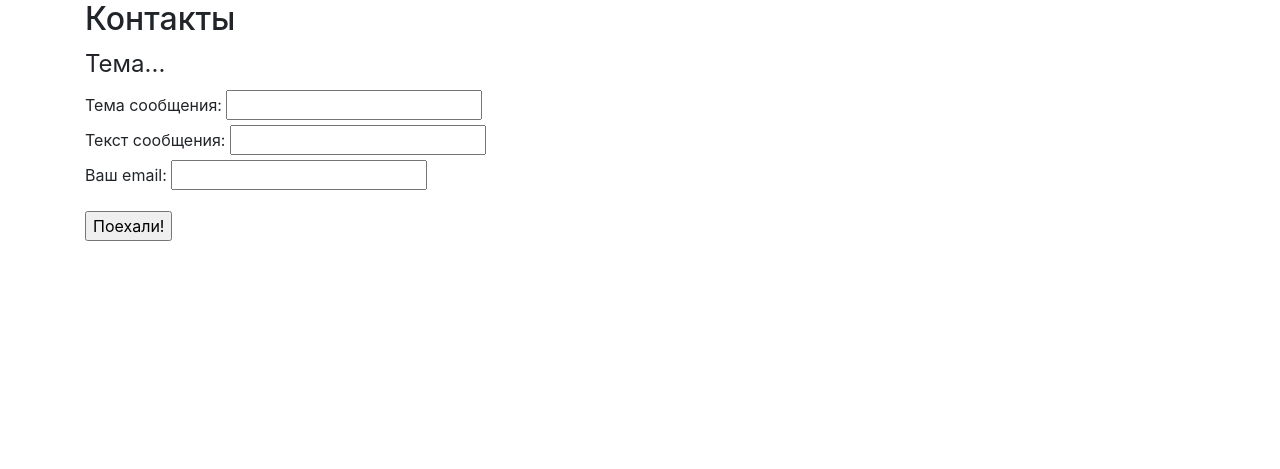
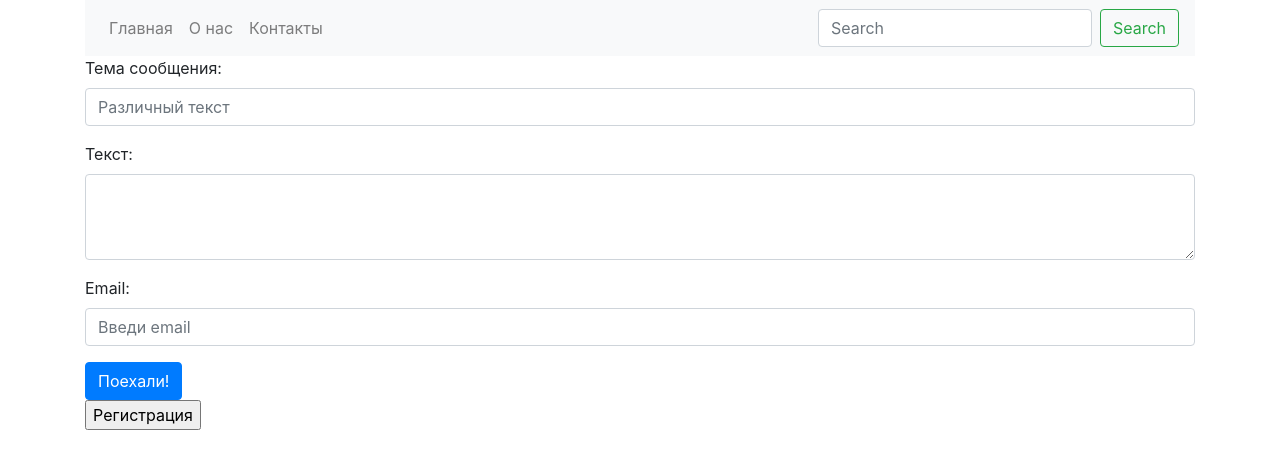
Before and after one commit to Dr0nx/adpp, a Python web app: template lesson_3/templates/contacts.html in a window 1280 px wide. Shown: the top 469 px of the page. Run offline with Jinja, Linux system fonts and the light colour scheme; the template is opened without the code that fills it, so the values that code supplies are empty; some libraries are stand-ins or nearby versions.

Commit message:
Update contacts.html

```diff
--- a/lesson_3/templates/contacts.html
+++ b/lesson_3/templates/contacts.html
@@ -1,41 +1,23 @@
-<!doctype html>
-<html lang="en">
-<head>
-    <!-- Required meta tags -->
-    <meta charset="utf-8">
-    <meta name="viewport" content="width=device-width, initial-scale=1, shrink-to-fit=no">
-    <!-- Bootstrap CSS -->
-    <link rel="stylesheet" href="https://cdn.jsdelivr.net/npm/bootstrap@4.0.0/dist/css/bootstrap.min.css"
-          integrity="sha384-Gn5384xqQ1aoWXA+058RXPxPg6fy4IWvTNh0E263XmFcJlSAwiGgFAW/dAiS6JXm" crossorigin="anonymous">
-    <title>Контакты</title>
-</head>
-<body>
-<div class="container">
-    <h2>Контакты</h2>
-    <form action="" method="post">
-        <fieldset>
-            <legend>Тема...</legend>
-            <p><label class="title" for="subject">Тема сообщения:</label>
-                <input type="text" name="subject" id="subject"><br/>
-                <label class="title" for="text">Текст сообщения:</label>
-                <input type="text" name="text" id="text"><br/>
-                <label class="title" for="email">Ваш email:</label>
-                <input type="text" name="email" id="email"></p>
-        </fieldset>
-        <div class="submit"><input type="submit" value="Поехали!"/></div>
-    </form>
-</div>
-
-<!-- Optional JavaScript -->
-<!-- jQuery first, then Popper.js, then Bootstrap JS -->
-<script src="https://code.jquery.com/jquery-3.2.1.slim.min.js"
-        integrity="sha384-KJ3o2DKtIkvYIK3UENzmM7KCkRr/rE9/Qpg6aAZGJwFDMVNA/GpGFF93hXpG5KkN"
-        crossorigin="anonymous"></script>
-<script src="https://cdn.jsdelivr.net/npm/popper.js@1.12.9/dist/umd/popper.min.js"
-        integrity="sha384-ApNbgh9B+Y1QKtv3Rn7W3mgPxhU9K/ScQsAP7hUibX39j7fakFPskvXusvfa0b4Q"
-        crossorigin="anonymous"></script>
-<script src="https://cdn.jsdelivr.net/npm/bootstrap@4.0.0/dist/js/bootstrap.min.js"
-        integrity="sha384-JZR6Spejh4U02d8jOt6vLEHfe/JQGiRRSQQxSfFWpi1MquVdAyjUar5+76PVCmYl"
-        crossorigin="anonymous"></script>
-</body>
-</html>
+{% extends "base.html" %}
+{% block title %}Контакты{% endblock %}
+{% block style %}{% endblock %}
+{% block menu %}{% include "inc-menu.html" %}{% endblock %}
+{% block body %}
+<form action="" method="post">
+    <div class="form-group">
+        <label for="formGroupExampleInput">Тема сообщения:</label>
+        <input type="text" class="form-control" id="formGroupExampleInput" placeholder="Различный текст">
+    </div>
+    <div class="form-group">
+        <label for="exampleFormControlTextarea1">Текст:</label>
+        <textarea class="form-control" id="exampleFormControlTextarea1" rows="3"></textarea>
+    </div>
+    <div class="form-group">
+        <label for="exampleInputEmail1">Email:</label>
+        <input type="email" class="form-control" id="exampleInputEmail1" aria-describedby="emailHelp"
+               placeholder="Введи email">
+    </div>
+    <button type="submit" class="btn btn-primary">Поехали!</button>
+    <div class="submit"><input type="submit" value="Регистрация" /></div>
+</form>
+{% endblock %}
```
